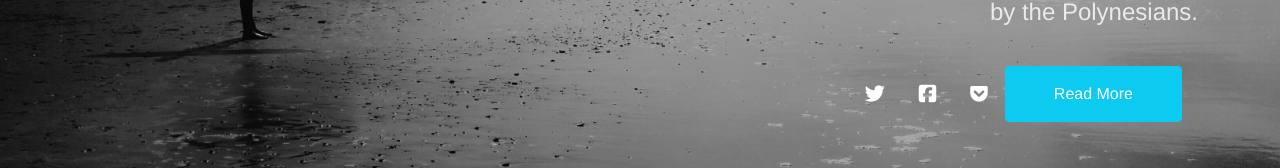
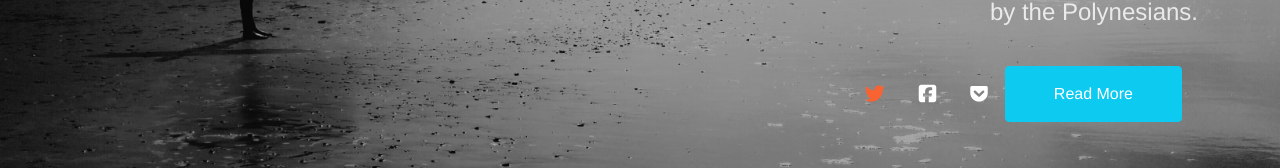
Before and after one commit to meovy/section-header-feature, a React (Create React App) app: page / in a window 1280 px wide. In both pictures the pointer is over the link 874 px from the left and 1291 px from the top of the page. Shown: the part 1198-1366 px from the top of the page. Built offline with nearby package versions, Linux system fonts and the light colour scheme.

Commit message:
hover icon

```diff
--- a/src/App.css
+++ b/src/App.css
@@ -317,6 +317,10 @@ margin
   width: 3.6rem;
 }
 
+.btn-icon.btn-neutral.btn.btn-link.btn-lg:hover {
+  color: #f96332!important;
+}
+
 .mr-3 {
   margin-right: 1rem!important;
 }
```
